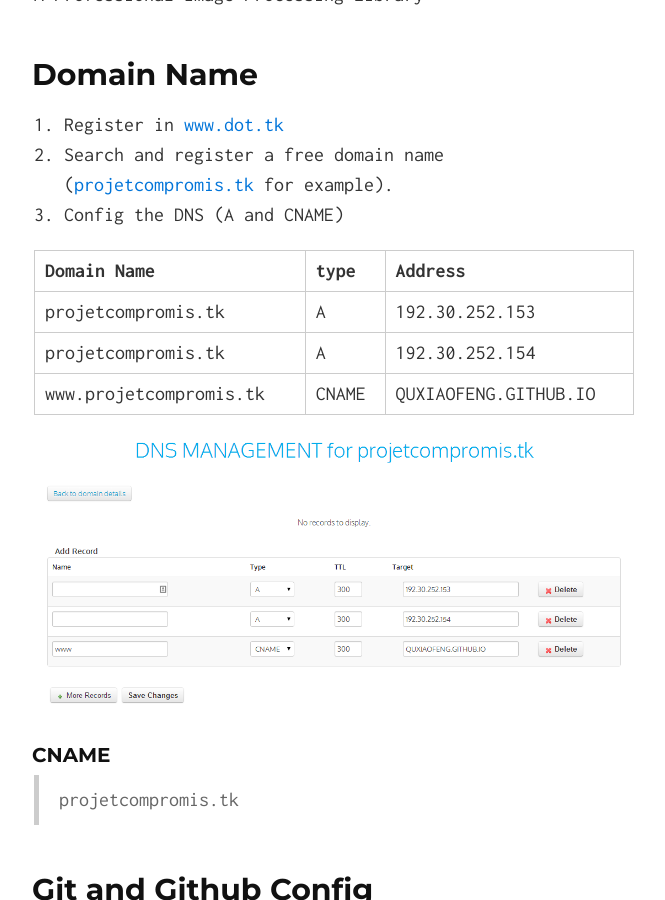
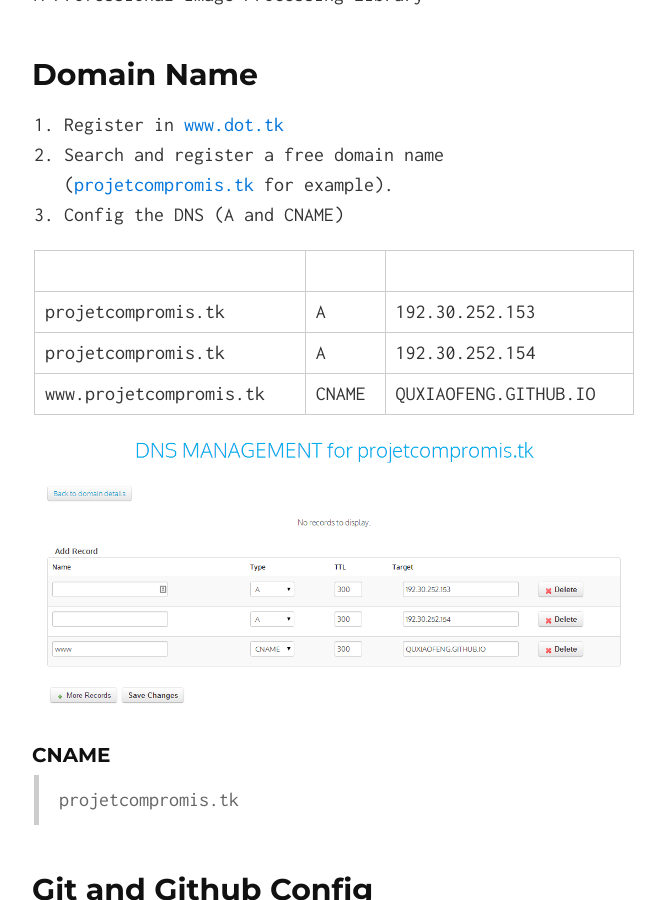
Before and after one commit to quxiaofeng/projetcompromis, a Jekyll site: the page built from index.html, in a window 1280 px wide and 900 px high, scrolled down 1270 px. Shown: the whole window, without its empty margins (306-971 px from the left). Built offline with Jekyll 4.4.1, drawn with Linux system fonts in a browser that asks for light colours; Markdown is read by kramdown in place of the engine named in the settings.

Commit message:
Test table
Signed-off-by: Xiaofeng QU <xiaofeng.qu.hk@ieee.org>

```diff
--- a/_includes/index.md
+++ b/_includes/index.md
@@ -49,8 +49,8 @@ Domain Name
 2. Search and register a free domain name ([projetcompromis.tk](http://projetcompromis.tk) for example).
 3. Config the DNS (A and CNAME)
 
-| Domain Name           | type  | Address               |
-|:--------------------- |:---   |:----------------      |
+|                       |       |                       |
+|:-------------------   |:---   |:----------------      |
 |projetcompromis.tk     |  A    | 192.30.252.153        |
 |projetcompromis.tk     |  A    | 192.30.252.154        |
 |www.projetcompromis.tk | CNAME | QUXIAOFENG.GITHUB.IO  |
```
